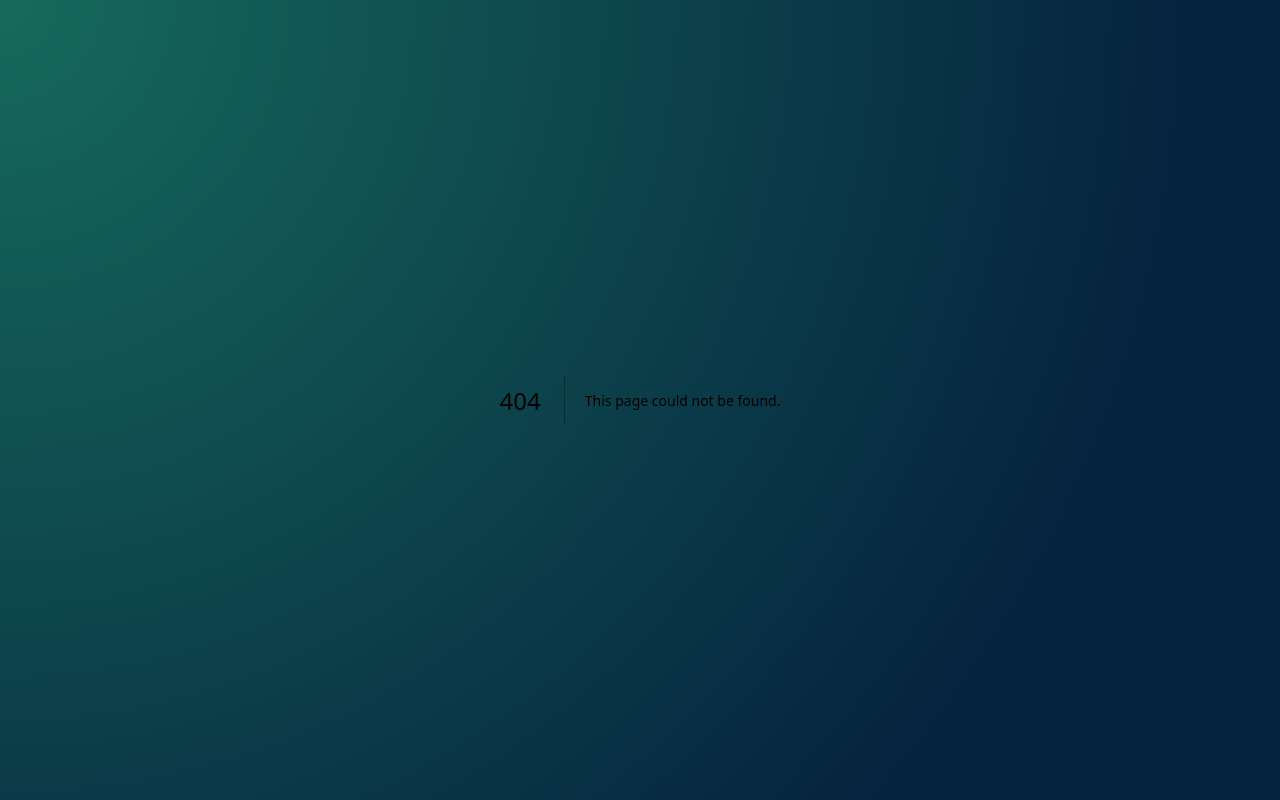
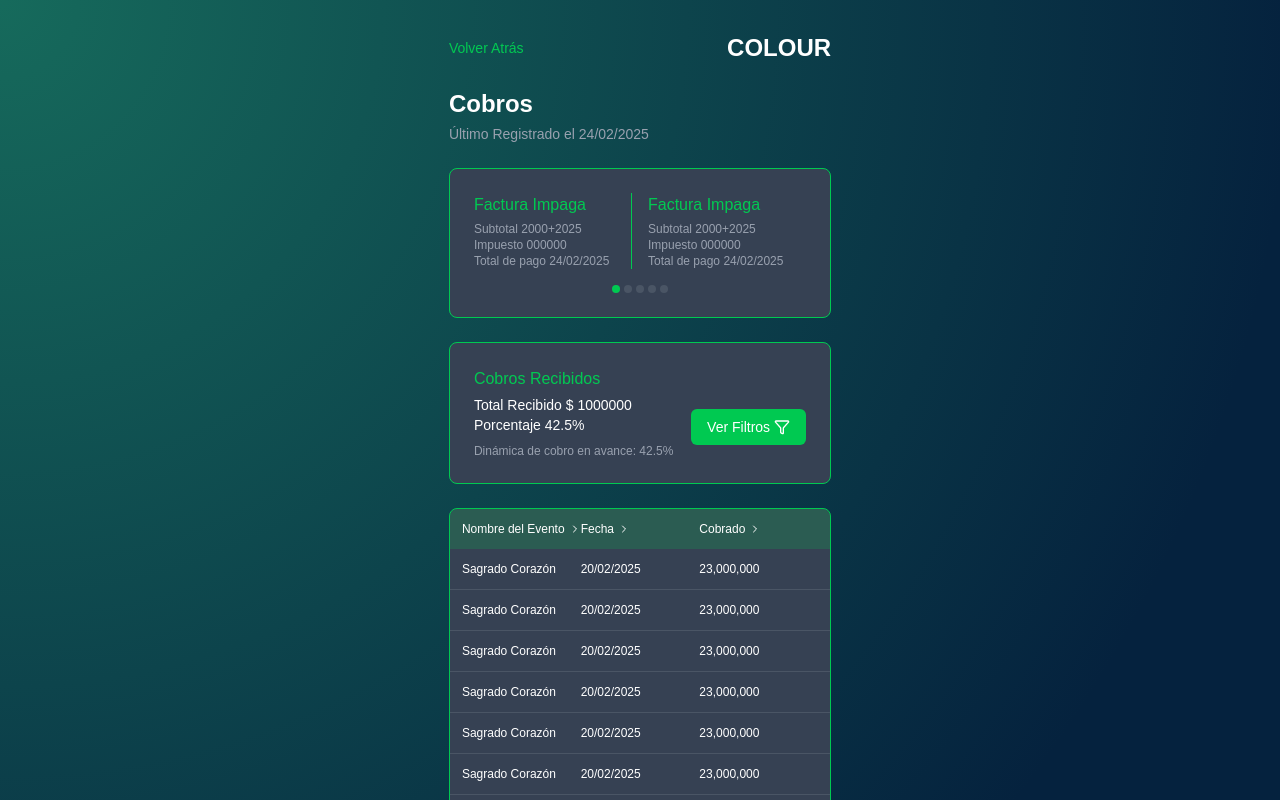
Before and after one commit to pairPrograming1/front, a Next.js app in the folder Colours/: page /collection in a window 1280 px wide. Before the commit this address had no page. Shown: the top 800 px of the page. Built offline with nearby package versions, Linux system fonts and the light colour scheme.

Commit message:
creacion del componente collection

```diff
--- /dev/null
+++ b/Colours/src/app/collection/page.js
@@ -0,0 +1,10 @@
+"use client";
+import Collection from "../../component/collection/collection";
+
+export default function CollectionPage() {
+  return (
+    <div>
+      <Collection />
+    </div>
+  );
+}
--- /dev/null
+++ b/Colours/src/component/collection/collection.js
@@ -0,0 +1,109 @@
+import { ChevronRight, Filter } from "lucide-react";
+import Link from "next/link";
+
+export default function Collection() {
+  return (
+    <div className="bg-gray-0 p-8 rounded-lg w-full max-w-screen-lg mx-auto">
+      <header className="flex justify-between items-center mb-6">
+        <div className="flex items-center">
+          <Link
+            href="/"
+            className="text-green-500 text-sm font-medium flex items-center"
+          >
+            Volver Atrás
+          </Link>
+        </div>
+        <div className="flex items-center">
+          <span className="text-2xl font-bold text-white">COLOUR</span>
+        </div>
+      </header>
+
+      <main>
+        <div className="mb-6">
+          <h1 className="text-2xl font-bold text-white mb-1">Cobros</h1>
+          <p className="text-sm text-gray-400">
+            Último Registrado el 24/02/2025
+          </p>
+        </div>
+
+        <div className="border border-green-500 rounded-lg p-6 mb-6 bg-gray-700">
+          <div className="grid grid-cols-2 gap-4">
+            <div className="border-r border-green-500 pr-4">
+              <h3 className="text-green-500 font-medium mb-1">
+                Factura Impaga
+              </h3>
+              <p className="text-xs text-gray-400">Subtotal 2000+2025</p>
+              <p className="text-xs text-gray-400">Impuesto 000000</p>
+              <p className="text-xs text-gray-400">Total de pago 24/02/2025</p>
+            </div>
+            <div>
+              <h3 className="text-green-500 font-medium mb-1">
+                Factura Impaga
+              </h3>
+              <p className="text-xs text-gray-400">Subtotal 2000+2025</p>
+              <p className="text-xs text-gray-400">Impuesto 000000</p>
+              <p className="text-xs text-gray-400">Total de pago 24/02/2025</p>
+            </div>
+          </div>
+
+          <div className="flex justify-center mt-4 space-x-1">
+            {[0, 1, 2, 3, 4].map((i) => (
+              <div
+                key={i}
+                className={`h-2 w-2 rounded-full ${
+                  i === 0 ? "bg-green-500" : "bg-gray-600"
+                }`}
+              />
+            ))}
+          </div>
+        </div>
+
+        <div className="border border-green-500 rounded-lg p-6 mb-6 bg-gray-700">
+          <h3 className="text-green-500 font-medium mb-1">Cobros Recibidos</h3>
+          <div className="flex justify-between items-center">
+            <div>
+              <p className="text-sm text-white">Total Recibido $ 1000000</p>
+              <p className="text-sm text-white">Porcentaje 42.5%</p>
+              <p className="text-xs text-gray-400 mt-2">
+                Dinámica de cobro en avance: 42.5%
+              </p>
+            </div>
+            <button className="bg-green-500 text-white px-4 py-2 rounded-md text-sm flex items-center">
+              Ver Filtros
+              <Filter className="ml-1 h-4 w-4" />
+            </button>
+          </div>
+        </div>
+
+        <div className="border border-green-500 rounded-lg overflow-hidden bg-gray-700">
+          <div className="grid grid-cols-3 bg-green-500/20 p-3 text-xs font-medium text-white">
+            <div className="flex items-center">
+              Nombre del Evento <ChevronRight className="h-3 w-3 ml-1" />
+            </div>
+            <div className="flex items-center">
+              Fecha <ChevronRight className="h-3 w-3 ml-1" />
+            </div>
+            <div className="flex items-center">
+              Cobrado <ChevronRight className="h-3 w-3 ml-1" />
+            </div>
+          </div>
+
+          <div className="divide-y divide-gray-600">
+            {Array(10)
+              .fill(0)
+              .map((_, i) => (
+                <div
+                  key={i}
+                  className="grid grid-cols-3 p-3 text-xs text-white"
+                >
+                  <div>Sagrado Corazón</div>
+                  <div>20/02/2025</div>
+                  <div>23,000,000</div>
+                </div>
+              ))}
+          </div>
+        </div>
+      </main>
+    </div>
+  );
+}
--- a/Colours/src/component/home/home.js
+++ b/Colours/src/component/home/home.js
@@ -68,6 +68,11 @@ const Home = () => {
           <a className="text-white hover:text-blue-700">Ir a pagar</a>
         </Link>
       </div>
+      <div className="mt-4 text-center">
+        <Link href="/collection" legacyBehavior>
+          <a className="text-white hover:text-blue-700">Ir a cobros</a>
+        </Link>
+      </div>
     </div>
   );
 };
```
